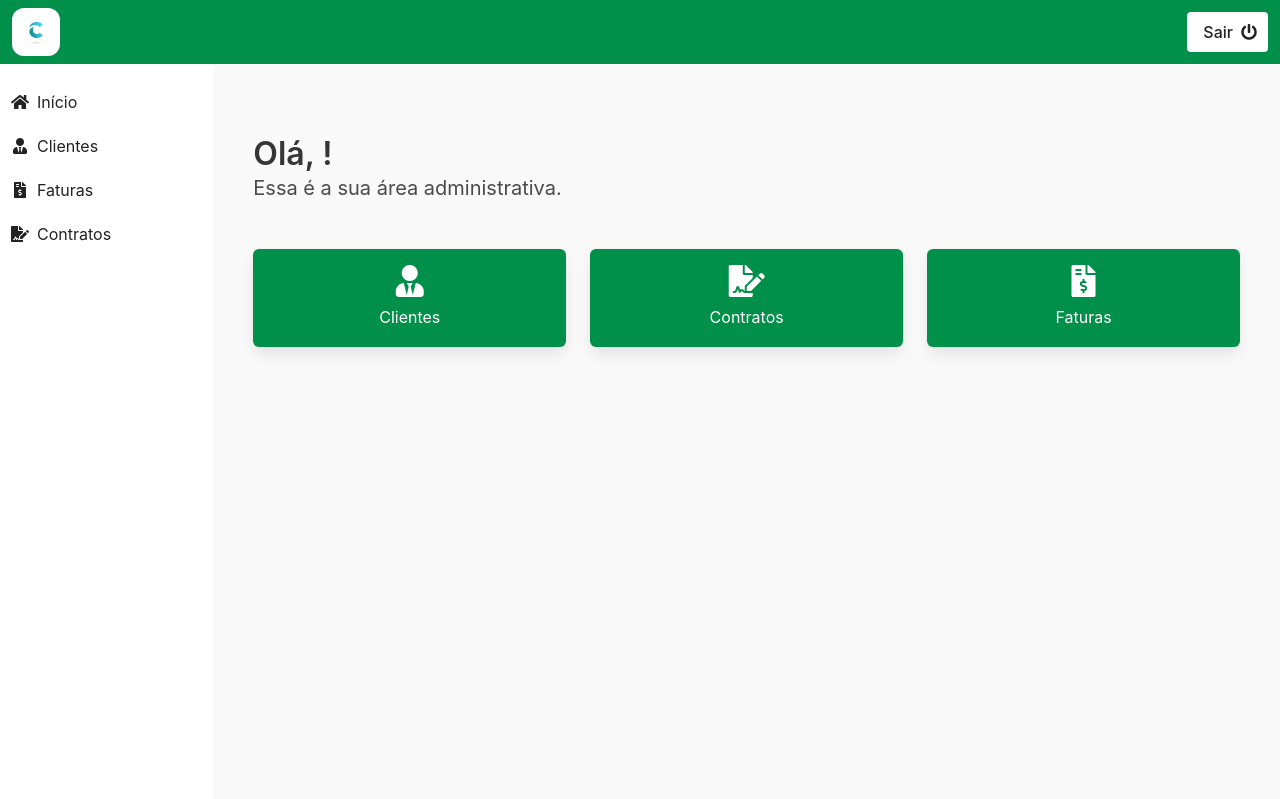
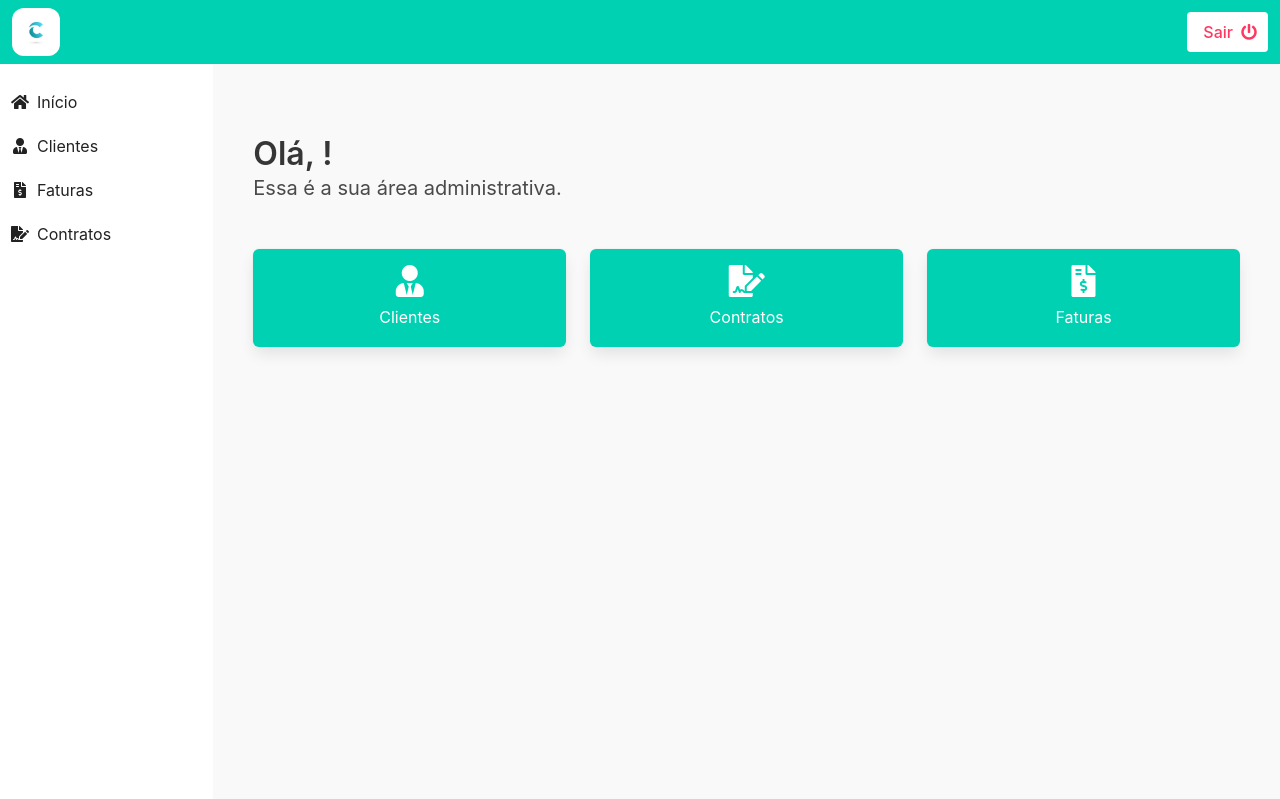
Before and after one commit to lucasousa/gestorc, a Django app: page /core/ in a window 1280 px wide. Shown: the top 799 px of the page. Run offline with Django 4.2, Linux system fonts and the light colour scheme; some libraries are stand-ins or nearby versions.

Commit message:
adjusts in colors

```diff
--- a/core/static/css/pages/dashboard.css
+++ b/core/static/css/pages/dashboard.css
@@ -26,7 +26,7 @@ body {
 }
 
 .header-menu-top {
-  background-color: var(--green);
+  background-color: hsl(171, 100%, 41%);
   position: fixed;
   top: 0;
   width: 100%;
@@ -43,7 +43,7 @@ body {
 .logout-button {
   background: var(--pure-white);
   border: none;
-  color: var(--gray-dark);
+  color: hsl(348, 100%, 61%);
   font-weight: 500;
   transition: 150ms;
 }
@@ -79,7 +79,7 @@ body .section .columns .menu-left .menu {
 }
 
 body .section .columns .menu-left .menu .menu-list {
-  position: sticky;
+  /* position: sticky; */
   top: calc(var(--top-bar-height) + 16px);
 }
 
@@ -89,7 +89,7 @@ body .section .columns .menu-left .menu .menu-list a {
 }
 
 body .section .columns .menu-left .menu .menu-list a:hover {
-  background-color: var(--green);
+  background-color: hsl(171, 100%, 41%);
   color: var(--pure-white);
 }
 
@@ -99,7 +99,7 @@ body .section .columns .menu-left .menu .menu-list a:hover {
 }
 
 .functionalities-cards .tile a .box {
-  background-color: var(--green);
+  background-color: hsl(171, 100%, 41%);
 }
 
 .functionalities-cards .tile a .box p {
```
